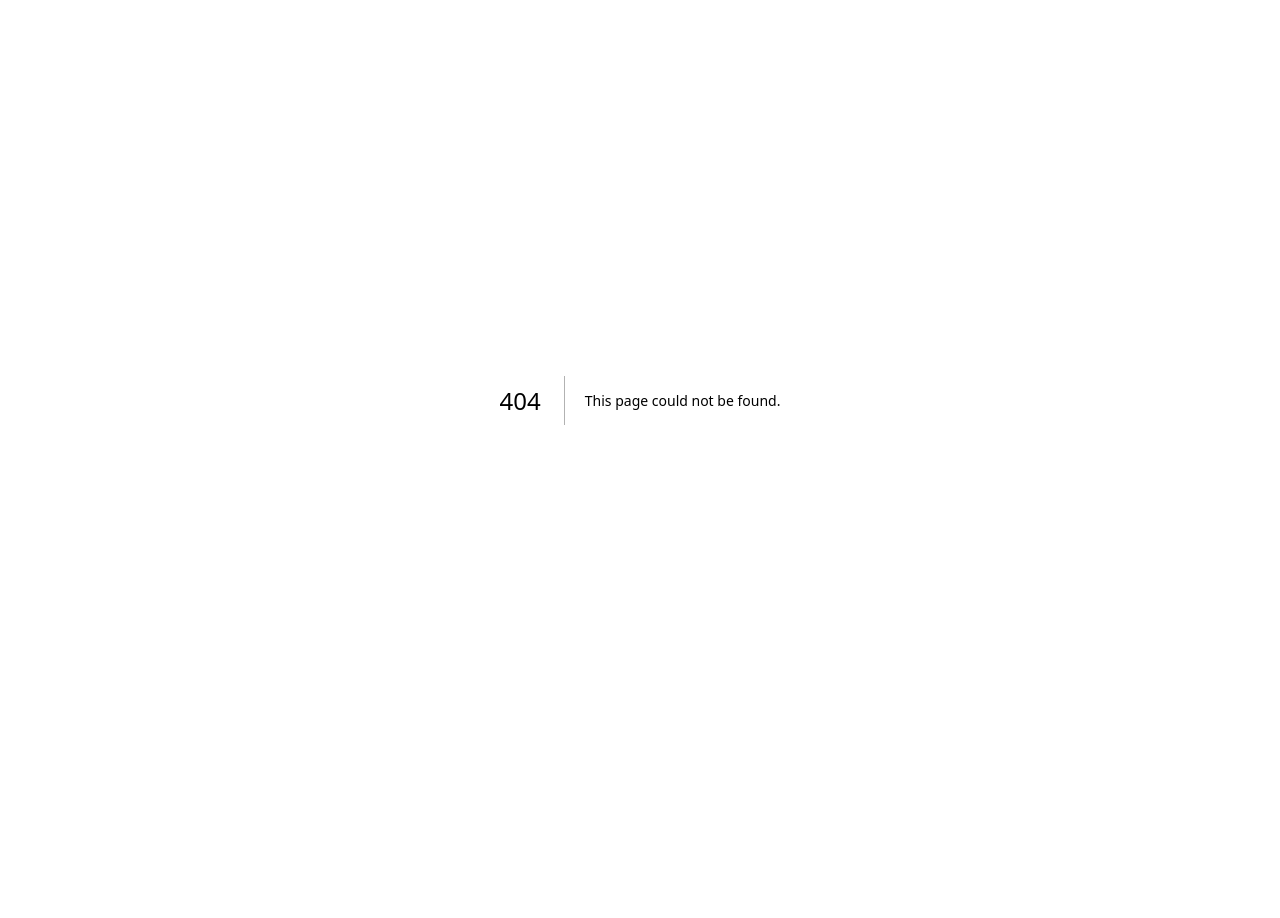
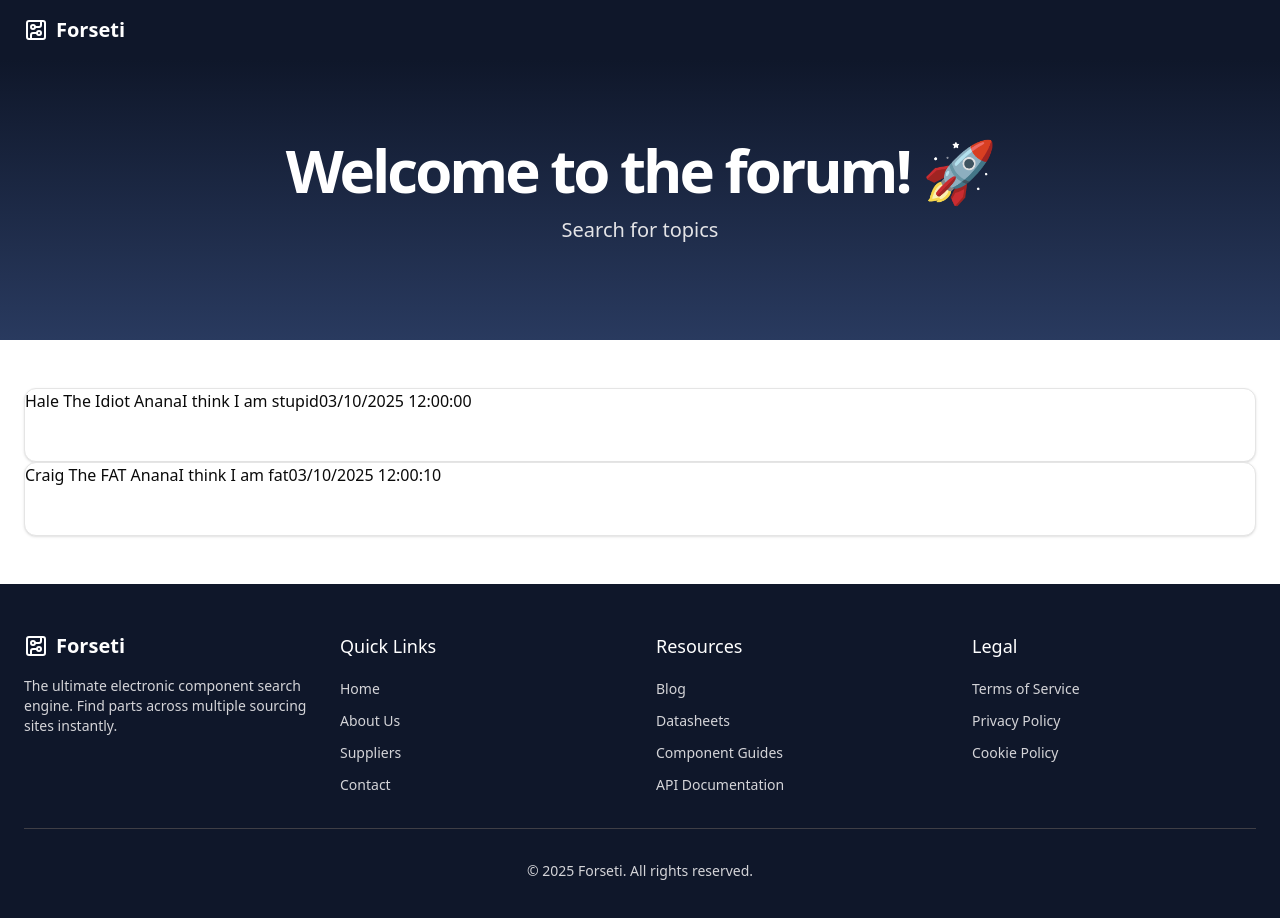
Before and after one commit to kana140/Forseti, a Next.js app: page /forum in a window 1280 px wide. Before the commit this address had no page. Shown: the top 918 px of the page. Before the commit the page ends 800 px from the top, so only its background shows below. Built offline with nearby package versions, Linux system fonts and the light colour scheme.

Commit message:
add starter for forum page

```diff
--- /dev/null
+++ b/app/forum/page.tsx
@@ -0,0 +1,60 @@
+import { Header } from "@/components/header";
+import { Footer } from "@/components/footer";
+import { SearchBar } from "@/components/search-bar";
+import { Card, CardHeader } from "@/components/ui/card";
+
+export default function ForumPage() {
+  let mockForumData = [
+    {
+      user: "Hale The Idiot Anana",
+      post: "I think I am stupid",
+      timestamp: "03/10/2025 12:00:00",
+    },
+    {
+      user: "Craig The FAT Anana",
+      post: "I think I am fat",
+      timestamp: "03/10/2025 12:00:10",
+    },
+  ];
+
+  return (
+    <div className="min-h-screen flex flex-col">
+      <Header />
+      <main className="flex-grow">
+        <section className="py-20 bg-gradient-to-b from-navy-900 to-navy-800">
+          <div className="container px-4 md:px-6">
+            <div className="flex flex-col items-center text-center space-y-4">
+              <h1 className="text-3xl font-bold tracking-tighter sm:text-4xl md:text-5xl lg:text-6xl/none text-white">
+                Welcome to the forum! 🚀
+              </h1>
+              <p className="mx-auto max-w-[700px] text-zinc-200 md:text-xl">
+                Search for topics
+              </p>
+              <div className="w-full max-w-2xl mx-auto mt-6">
+                {/* <SearchBar fetchData={fetchData} setIsLoading={setIsLoading} /> */}
+              </div>
+            </div>
+          </div>
+        </section>
+        <section className="py-12">
+          <div className="container px-4 md:px-6">
+            {/* <SearchResults data={data} isLoading={isLoading} /> */}
+            {/* temporary search results, make the searchresults/searchbar modular */}
+            {mockForumData.map((mockData) => {
+              return (
+                <Card>
+                  {" "}
+                  {mockData.user}
+                  {mockData.post}
+                  {mockData.timestamp}
+                  <CardHeader></CardHeader>
+                </Card>
+              );
+            })}
+          </div>
+        </section>
+      </main>
+      <Footer />
+    </div>
+  );
+}
```
